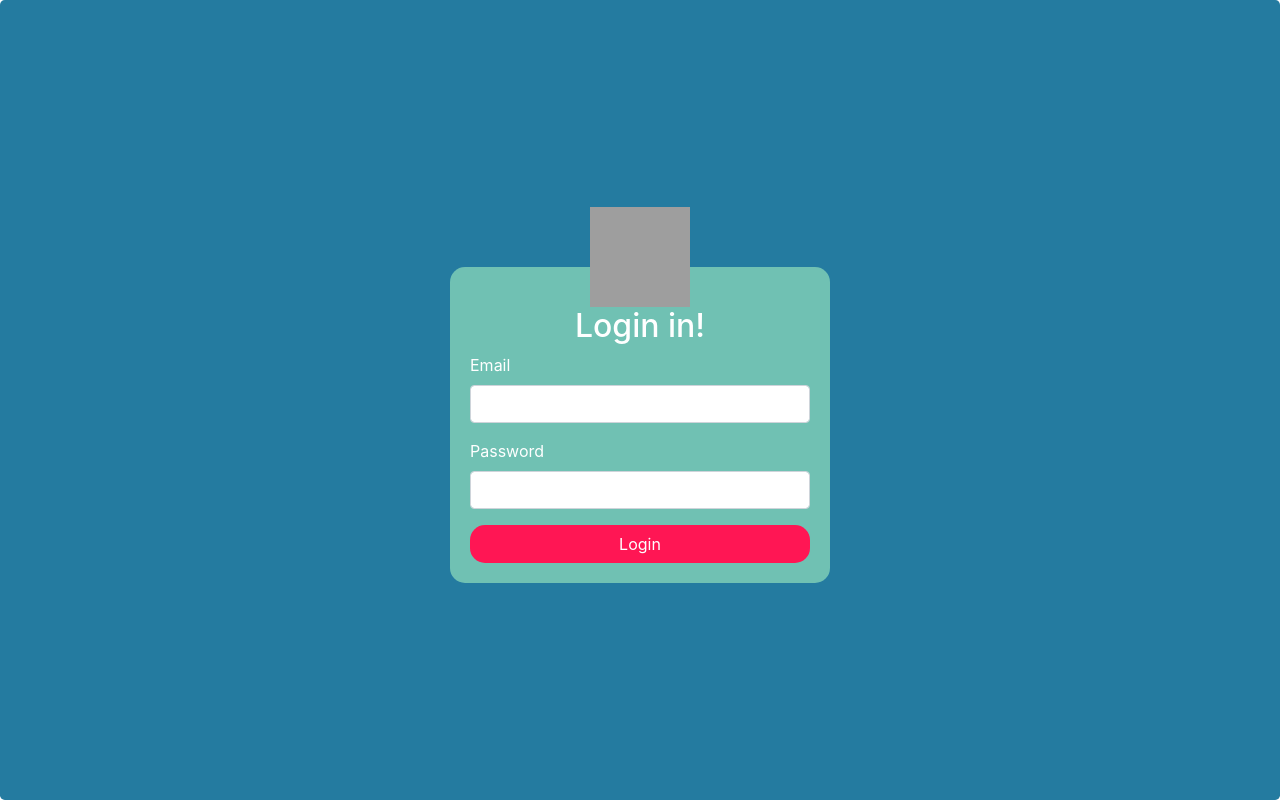
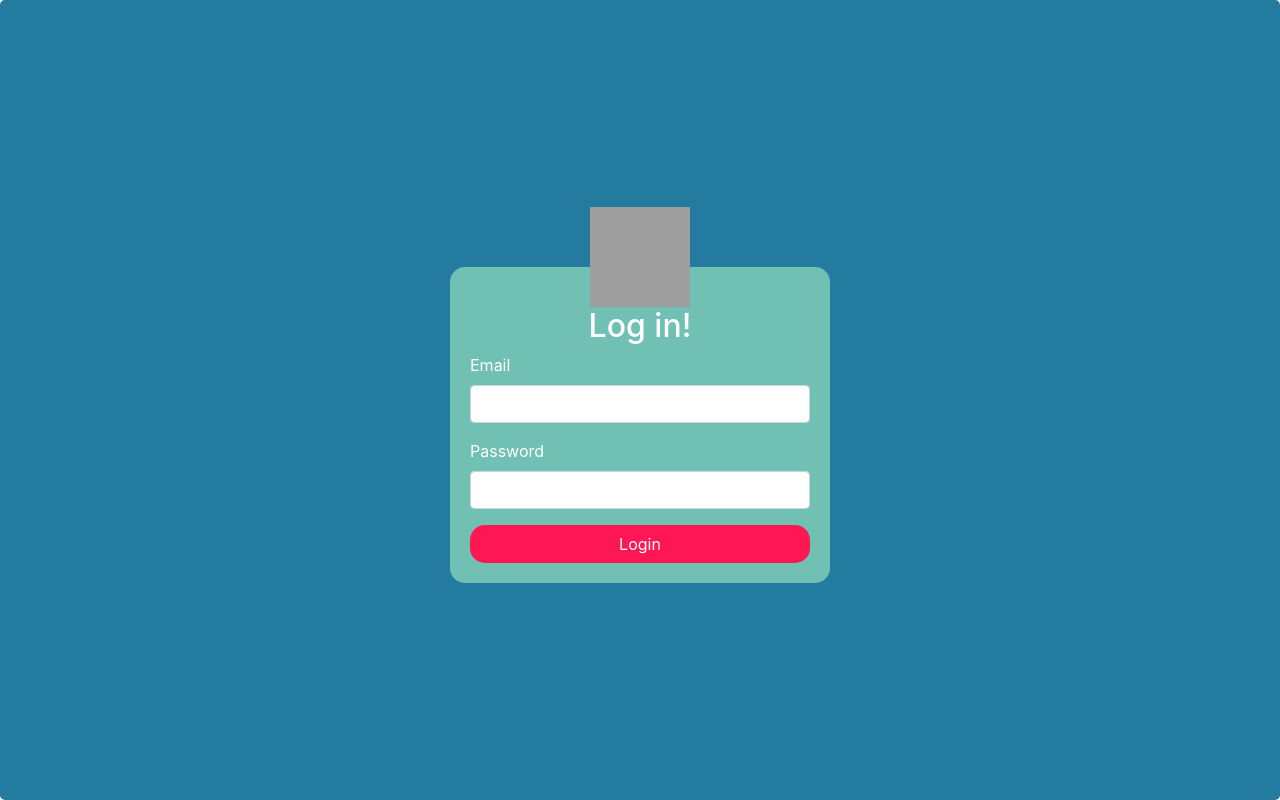
Before and after one commit to ecreyes/react-docker-example, a React (Create React App) app: page / in a window 1280 px wide. Built offline with nearby package versions, Linux system fonts and the light colour scheme; grey boxes are pictures that could not be loaded.

Commit message:
update title

```diff
--- a/src/pages/LoginPage.js
+++ b/src/pages/LoginPage.js
@@ -33,7 +33,7 @@ function LoginPage() {
 
   return (
     <BodyFullScreen>
-      <CardSession onSubmit={onSubmit} title="Login in!" send="Login">
+      <CardSession onSubmit={onSubmit} title="Log in!" send="Login">
         <div className="form-group">
           <label htmlFor="email" style={myStyle.myLabelColor}>Email</label>
           <input
```
